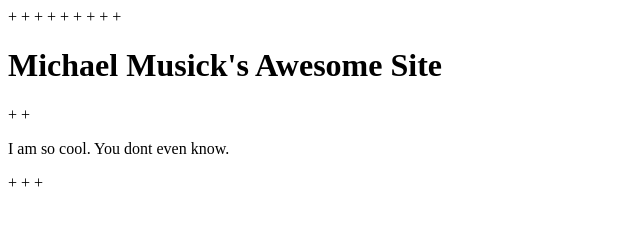
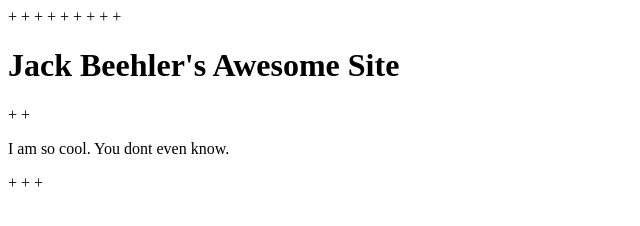
Before and after one commit to JackBeehler/JackBeehler.github.io, a plain HTML site: page index.html in a window 1280 px wide. Shown: the whole page, without its empty margins (0-640 px from the left). Drawn offline with Linux system fonts and the light colour scheme.

Commit message:
update to index.html
Changed text to my name

```diff
--- a/index.html
+++ b/index.html
@@ -6,7 +6,7 @@
 +
 +	<body>
 +
-+		<h1>Michael Musick's Awesome Site</h1>
++		<h1>Jack Beehler's Awesome Site</h1>
 +
 +		<p>I am so cool. You dont even know.</p>
 +
```
